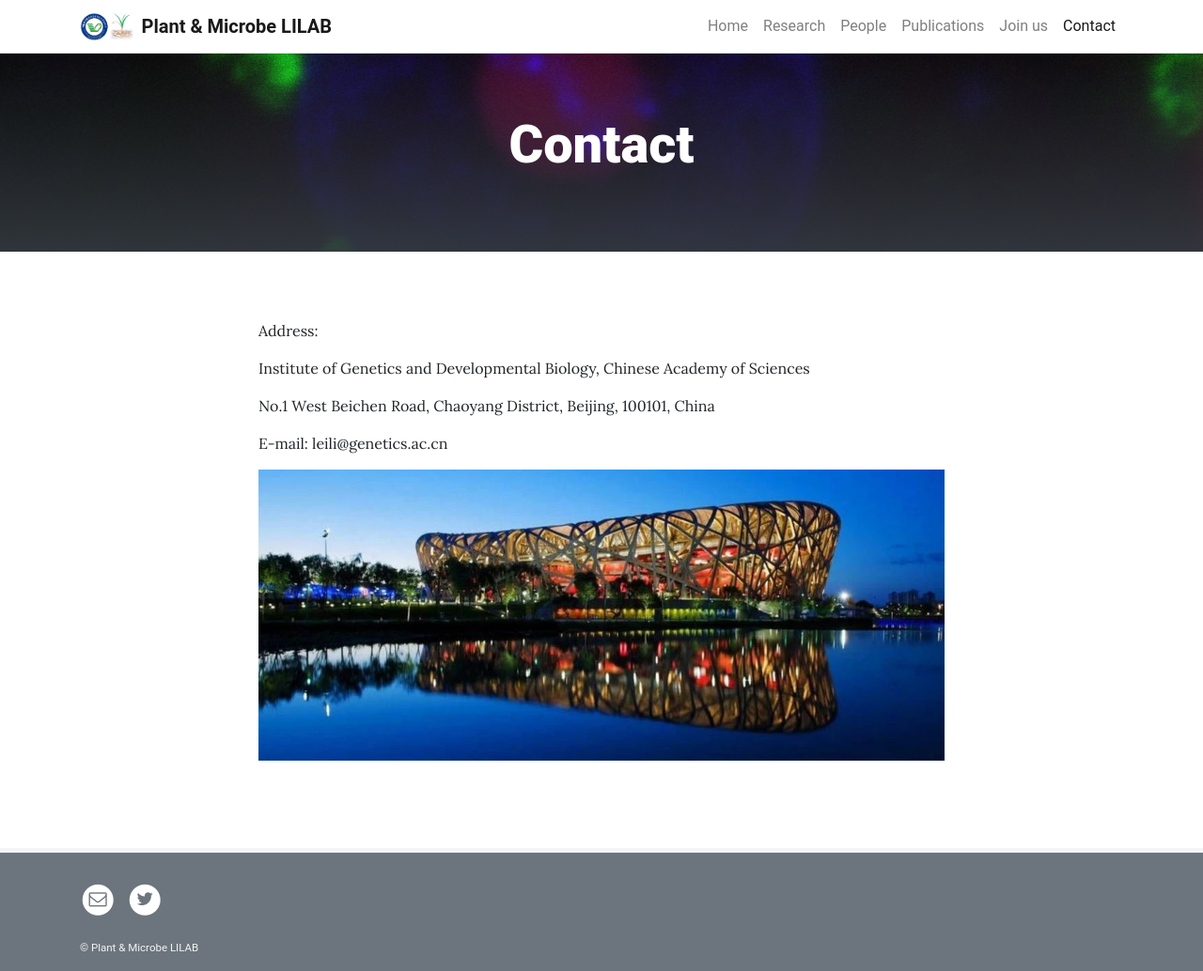
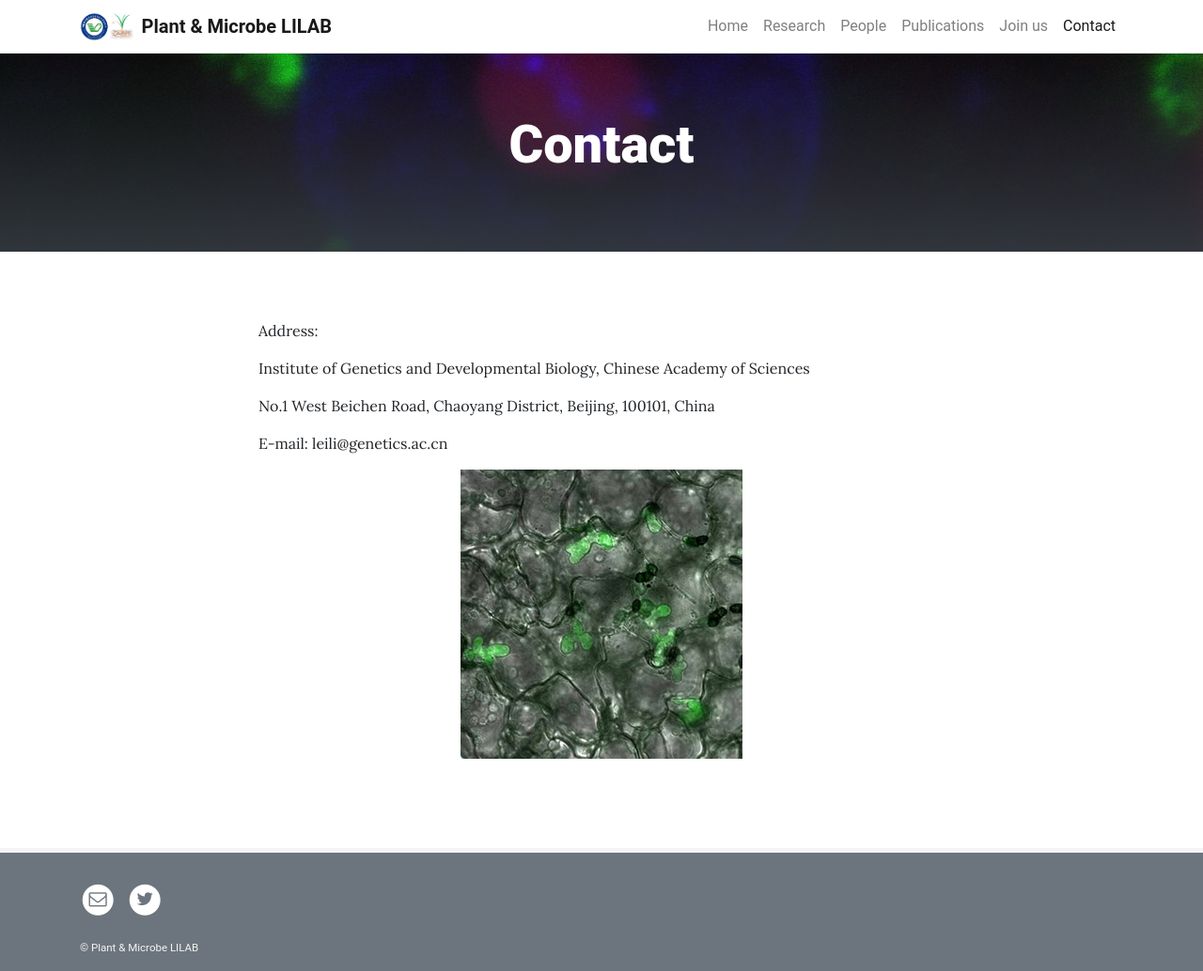
Before and after one commit to leili-plantmicrobe/leili-plantmicrobe.github.io, a Jekyll site: the page built from pages/contact.md, in a window 1280 px wide. Shown: the whole page at 94% size. Built offline with Jekyll 4.4.1, drawn with Linux system fonts in a browser that asks for light colours.

Commit message:
Update contact.md

```diff
--- a/pages/contact.md
+++ b/pages/contact.md
@@ -18,4 +18,4 @@ No.1 West Beichen Road, Chaoyang District, Beijing, 100101, China
 E-mail: leili@genetics.ac.cn
 
 
-![nest](/assets/img/nest.jpg)
+![nest]({{ site.baseurl }}{% link /assets/img/colleto.jpg %})
```
